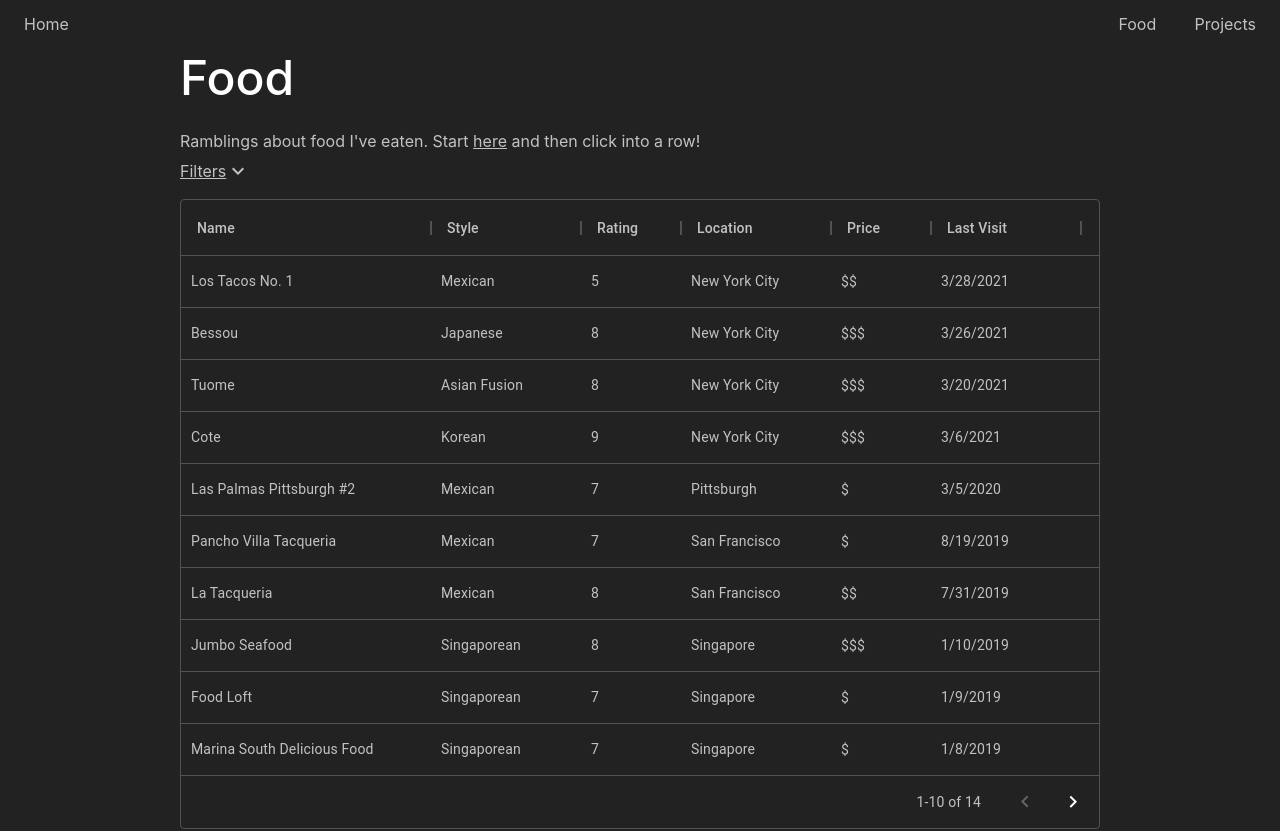
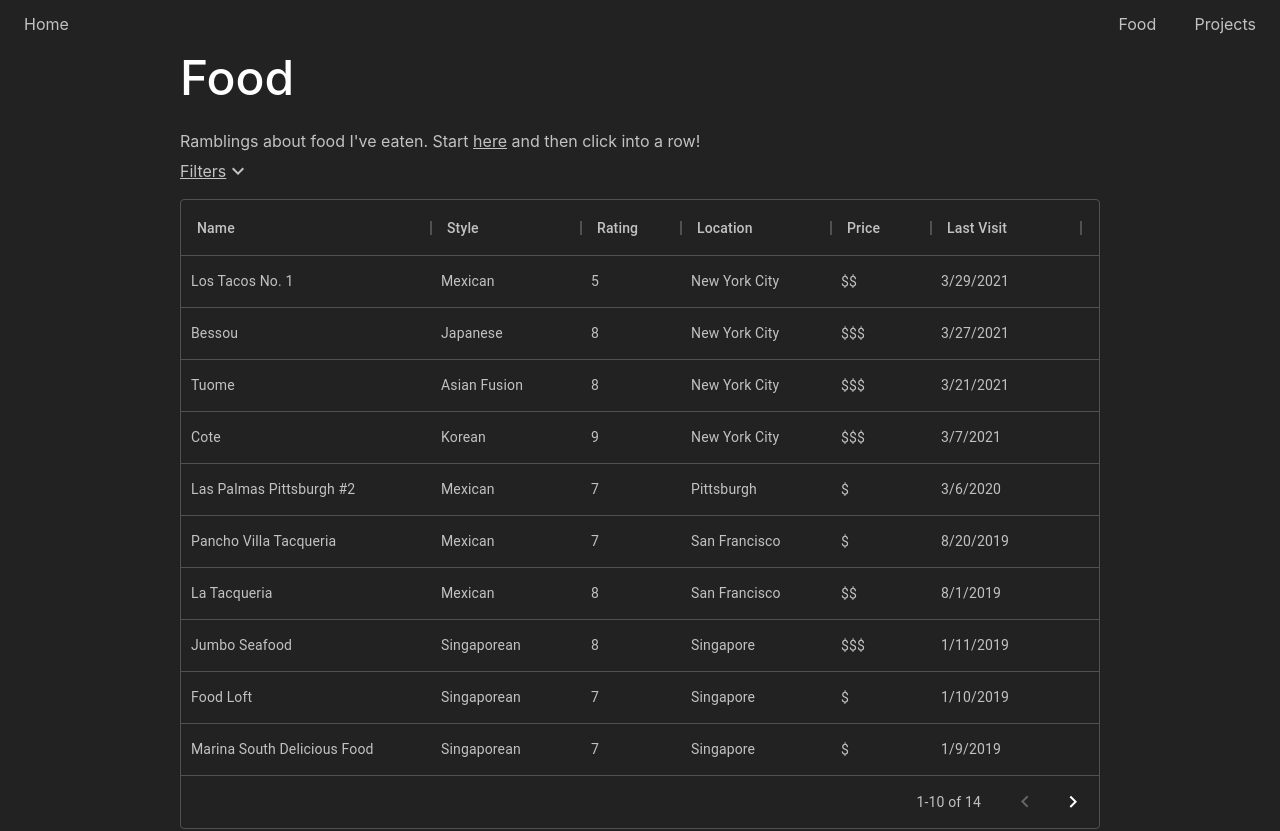
Before and after one commit to jyu/jyu.github.io, a React (Create React App) app: page /food in a window 1280 px wide. Shown: the top 831 px of the page. Built offline with nearby package versions, Linux system fonts and the light colour scheme.

Commit message:
Fix date

```diff
--- a/src/routes/Food/index.jsx
+++ b/src/routes/Food/index.jsx
@@ -104,7 +104,11 @@ function Food(props) {
       headerName: "Last Visit",
       width: 150,
       type: "date",
-      valueGetter: (params) => new Date(params.row.lastVisited),
+      valueGetter: (params) => {
+        const d = new Date(params.row.lastVisited);
+        d.setDate(d.getDate() + 1);
+        return d;
+      },
     },
   ];
 
```
